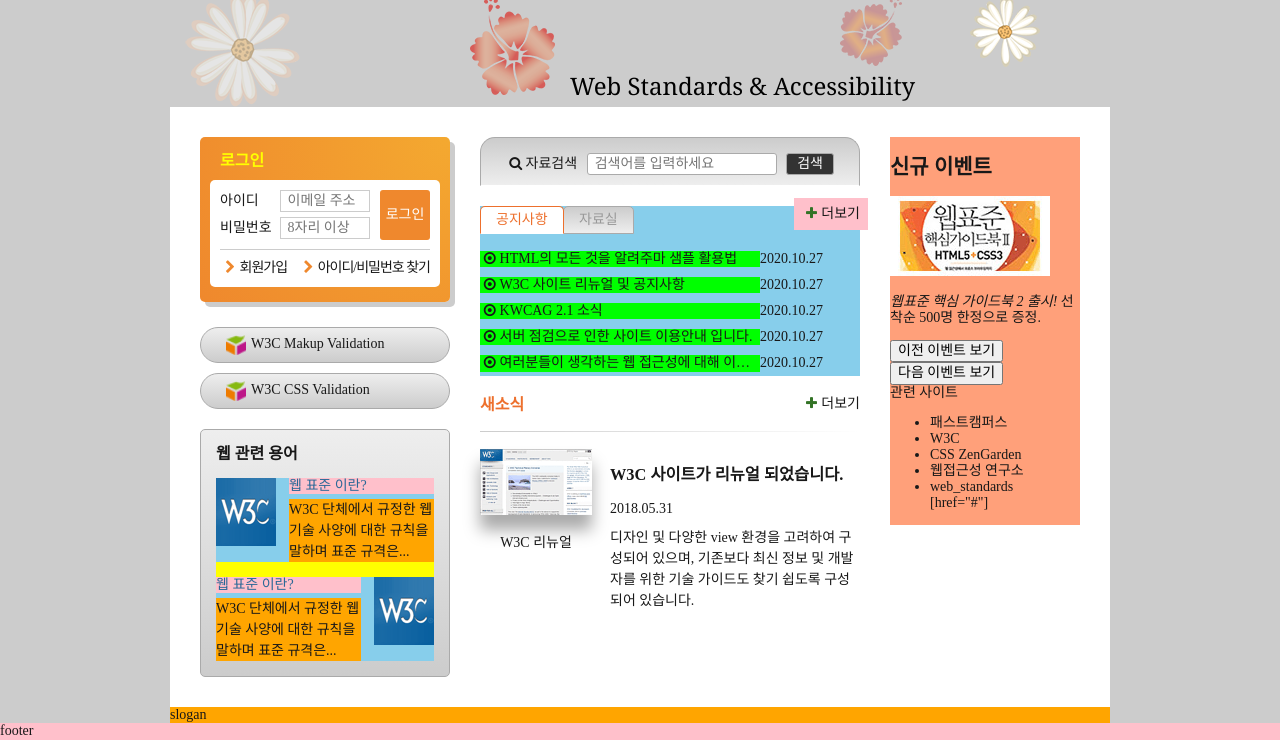
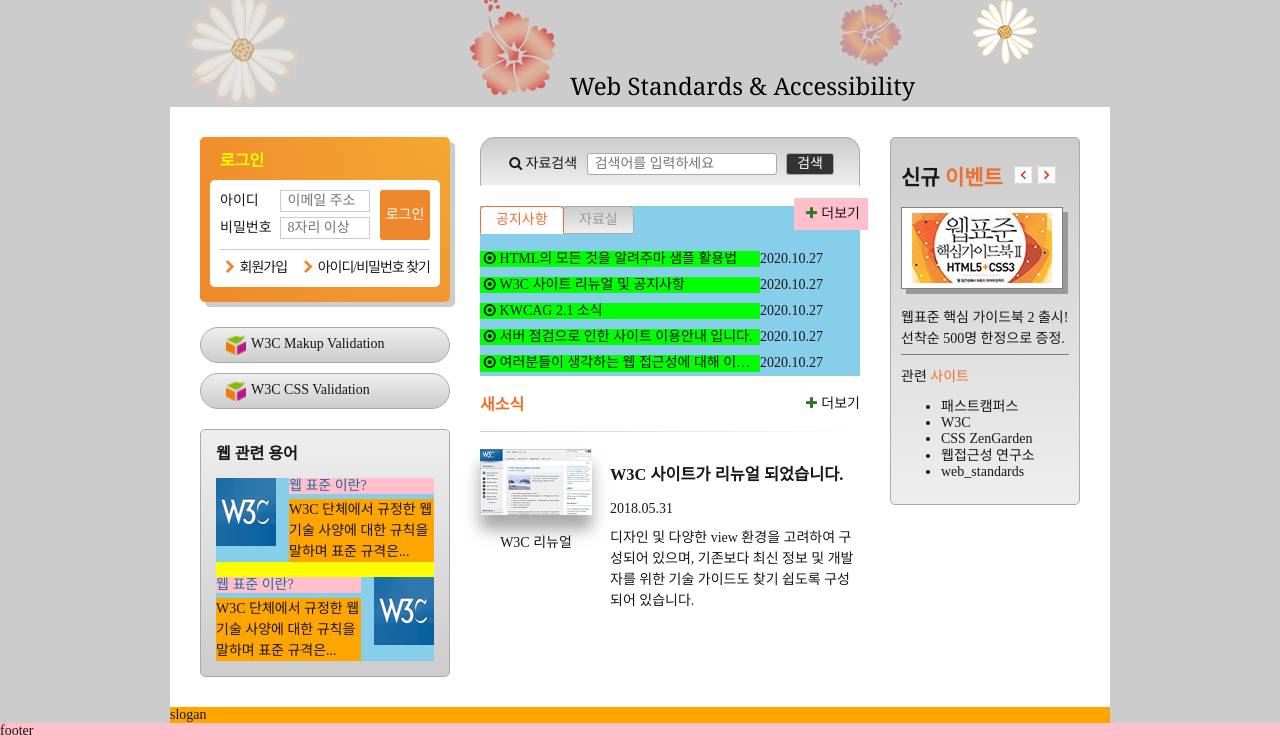
Before and after one commit to sofreshian/FDS18, a plain HTML site: page index.html in a window 1280 px wide. Shown: the part 137-877 px from the top of the page. Drawn offline with nearby package versions, Linux system fonts and the light colour scheme; a web font is replaced by a local one.

Commit message:
신규이벤트 디자인

```diff
--- a/css/stylesheet.css
+++ b/css/stylesheet.css
@@ -252,7 +252,7 @@ a{
   width: 380px;
 }
 .group3{
-  background: lightsalmon;
+  /* background: lightsalmon; */
   width: 190px;
 }
 /* 로그인 */
@@ -659,6 +659,76 @@ a{
 .news-more::before {
   color: hsla(110, 50%, 30%, 1);
 }
+/* 신규이벤트 및 관련사이트 */
+.gradient-box{
+  background: linear-gradient(to bottom, #ccc, #eee);
+  background-color: #ccc;
+  border: 1px solid #aaa;
+  border-radius: 5px;
+  padding: 10px;
+}
+.event {
+  /* background: lightskyblue; */
+  width: 168px;
+  position: relative;
+}
+.event-heading{
+  /* background-color: pink; */
+}
+.point-color{
+  color: #ed702d;
+}
+.event-thumbnail {
+  margin: 10px 0 10px 0;
+}
+.event-thumbnail img{
+  /* background-color: yellow; */
+  border: 1px solid grey;
+  box-shadow: 5px 5px 0 0 #999;
+}
+.event-brief{
+  /* background-color: lime; */
+  border-bottom: 1px solid gray;
+  padding-bottom: 5px;
+  line-height: 1.5;
+}
+.event-brief em {
+  font-style: normal;
+}
+.btn-event{
+  width: 55px;
+  position: absolute;
+  top: 0;
+  right: 0;
+}
+.btn-prev,
+.btn-next{
+  background: transparent url(./images/back_forward.png) 0 0 no-repeat;
+  width: 19px;
+  height: 19px;
+  border: 0;
+  padding: 18px 0 0 0;
+  overflow: hidden;
+}
+.btn-next{
+  background-position: -36px 0;
+}
+/* .btn-prev{
+  width: 19px;
+  height: 0;
+  border: 0;
+  padding: 18px 0 0 0;
+  overflow: hidden;
+  background: url("images/back_forward.png") no-repeat;
+}
+.btn-next {
+  width: 19px;
+  height: 0;
+  border: 0;
+  padding: 18px 0 0 0;
+  overflow: hidden;
+  background: url("images/back_forward.png") no-repeat right top;
+} */
 .slogan {
   background: orange;
 }
--- a/index.html
+++ b/index.html
@@ -322,8 +322,8 @@
                 선착순 500명 한정으로 증정.</p>
             </div>
             <div class="btn-event">
-              <button type="button" class="btn-prev">이전 이벤트 보기</button>
-              <button type="button" class="btn-next">다음 이벤트 보기</button>
+              <button type="button" class="btn-prev" aria-label="이전 이벤트 보기"></button>
+              <button type="button" class="btn-next" aria-label="다음 이벤트 보기"></button>
             </div>
         </section>
         <section class="related">
@@ -333,7 +333,7 @@
             <li><a href="">W3C</a></li>
             <li><a href="">CSS ZenGarden</a></li>
             <li><a href="">웹접근성 연구소</a></li>
-            <li><a href="">web_standards</a></li>[href="#"]
+            <li><a href="">web_standards</a></li>
           </ul>
         </section>
       </div>
```
